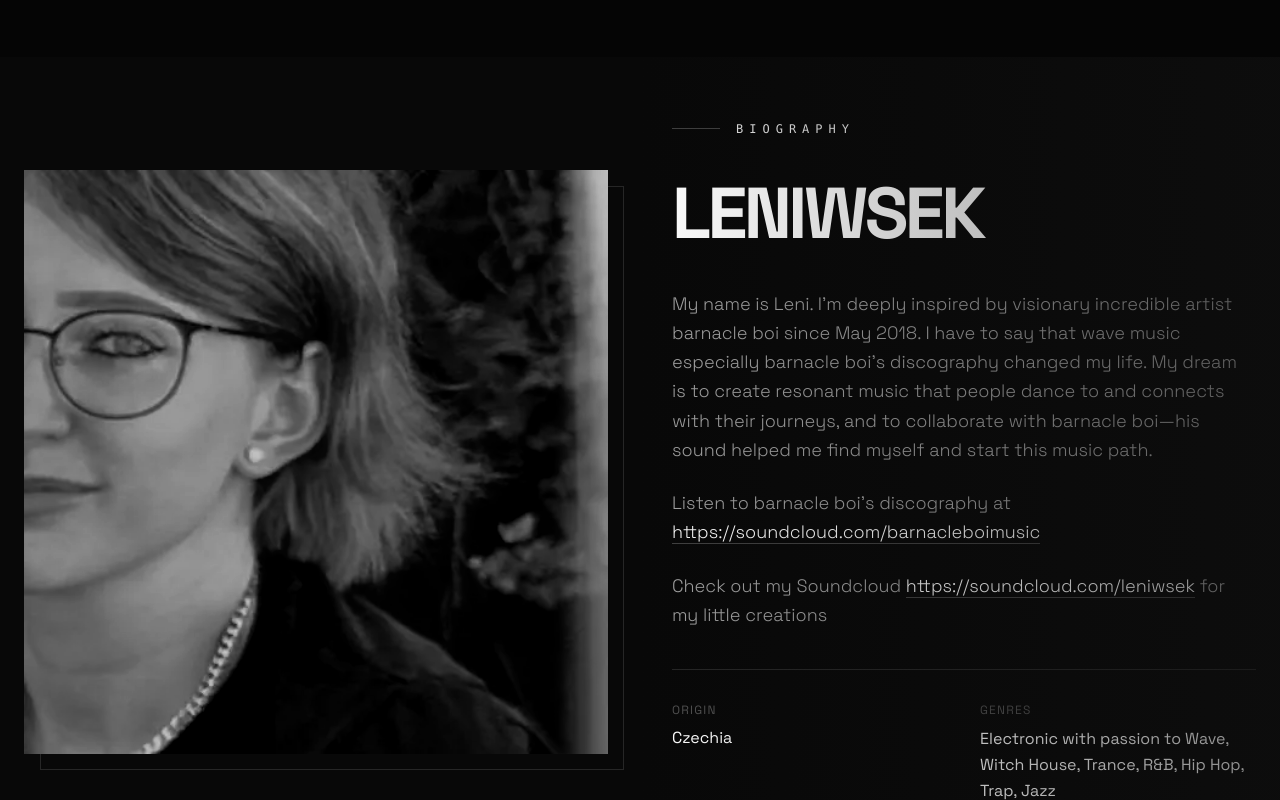
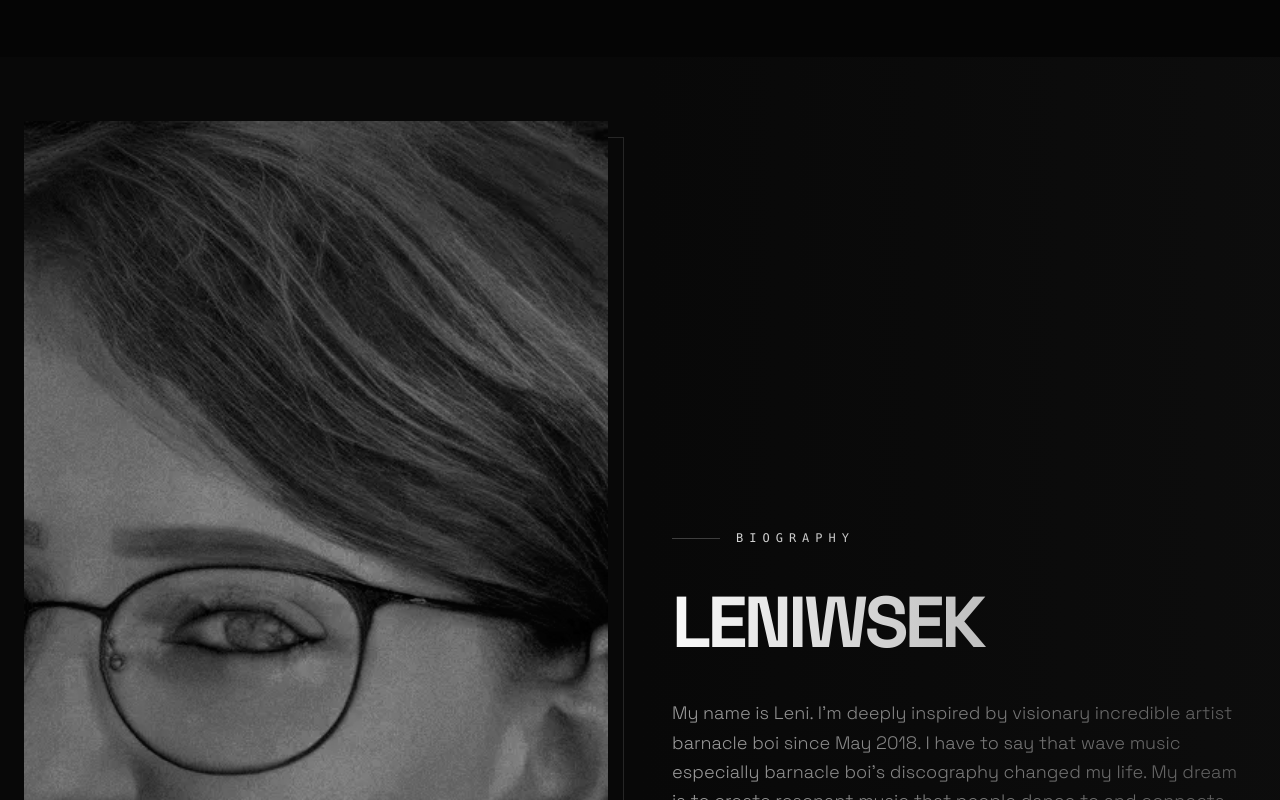
Before and after one commit to Valkyranna/LENIWSEK, a Next.js app: page /LENIWSEK/ in a window 1280 px wide. Shown: the part 2020-2820 px from the top of the page. Built offline with nearby package versions, Linux system fonts and the light colour scheme.

Commit message:
Update profile picture: switched to higher-quality side profile

```diff
--- a/components/About.tsx
+++ b/components/About.tsx
@@ -14,7 +14,7 @@ const About: React.FC = () => {
             <div className="absolute inset-0 border border-neutral-800 translate-x-4 translate-y-4 transition-transform duration-500 group-hover:translate-x-2 group-hover:translate-y-2"></div>
             <div className="relative z-10 overflow-hidden bg-neutral-900 group">
               <img
-                src="/LENIWSEK/Leni.webp"
+                src="/LENIWSEK/Lenisideprofile.webp"
                 alt="LENIWSEK Portrait"
                 className="w-full h-auto object-cover filter grayscale contrast-125 brightness-75 group-hover:grayscale-0 transition-all duration-1000"
               />
```
Also changed, not shown: public/Lenisideprofile.webp (added).
